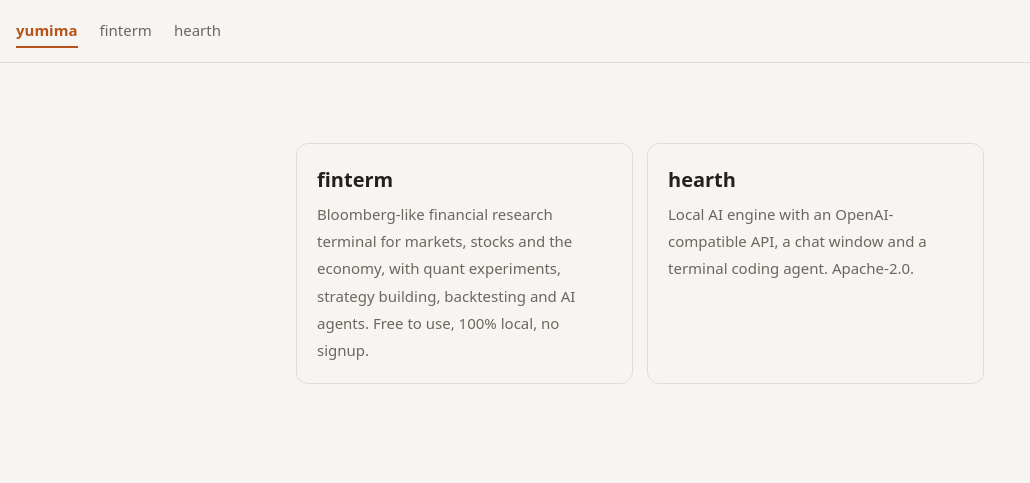
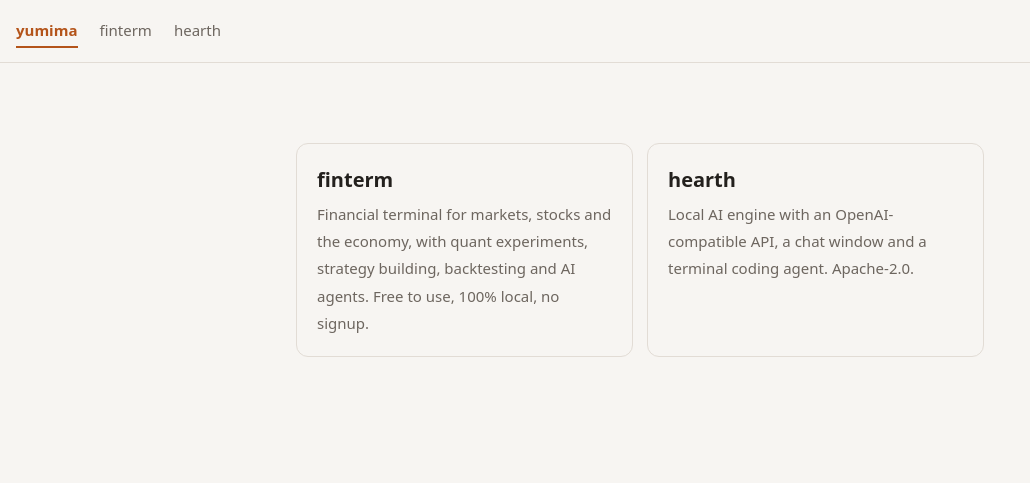
Before and after one commit to yumima/yumima.github.io, a plain HTML site: page index.html in a window 1280 px wide. Shown: the whole page, without its empty margins (0-1030 px from the left). Drawn offline with Linux system fonts and the light colour scheme.

Commit message:
finterm card: financial terminal
Co-Authored-By: Claude Opus 5.5 <noreply@anthropic.com>

```diff
--- a/index.html
+++ b/index.html
@@ -4,14 +4,14 @@
 <meta charset="utf-8">
 <meta name="viewport" content="width=device-width, initial-scale=1">
 <title>yumima</title>
-<meta name="description" content="finterm: Bloomberg-like financial research terminal. hearth: local OpenAI-compatible AI engine.">
+<meta name="description" content="finterm: financial terminal. hearth: local OpenAI-compatible AI engine.">
 <link rel="stylesheet" href="style.css">
 </head>
 <body>
 <nav aria-label="Projects"><a href="/" aria-current="page">yumima</a><a href="/finterm/">finterm</a><a href="/hearth/">hearth</a></nav>
 <main>
   <div class="cards">
-    <a href="/finterm/"><b>finterm</b><span>Bloomberg-like financial research terminal for markets, stocks and the economy, with quant experiments, strategy building, backtesting and AI agents. Free to use, 100% local, no signup.</span></a>
+    <a href="/finterm/"><b>finterm</b><span>Financial terminal for markets, stocks and the economy, with quant experiments, strategy building, backtesting and AI agents. Free to use, 100% local, no signup.</span></a>
     <a href="/hearth/"><b>hearth</b><span>Local AI engine with an OpenAI-compatible API, a chat window and a terminal coding agent. Apache-2.0.</span></a>
   </div>
 </main>
```
